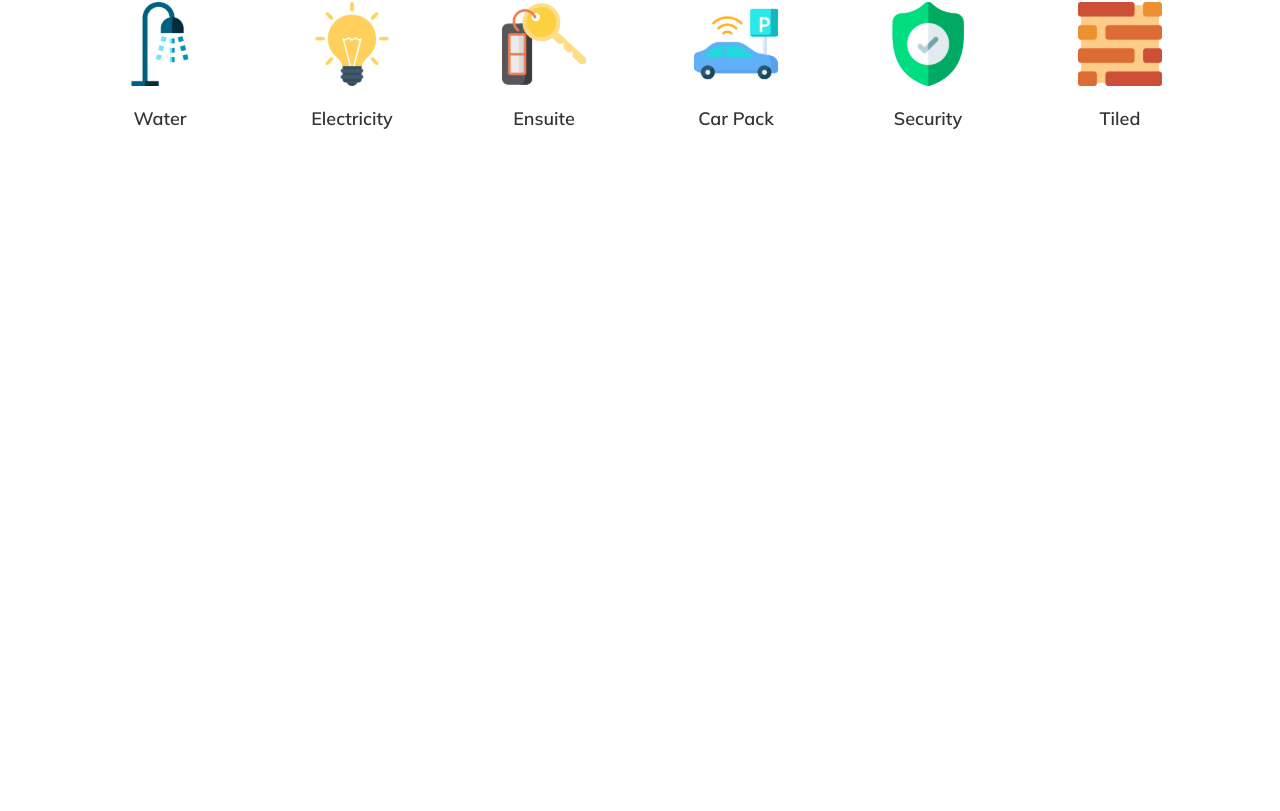
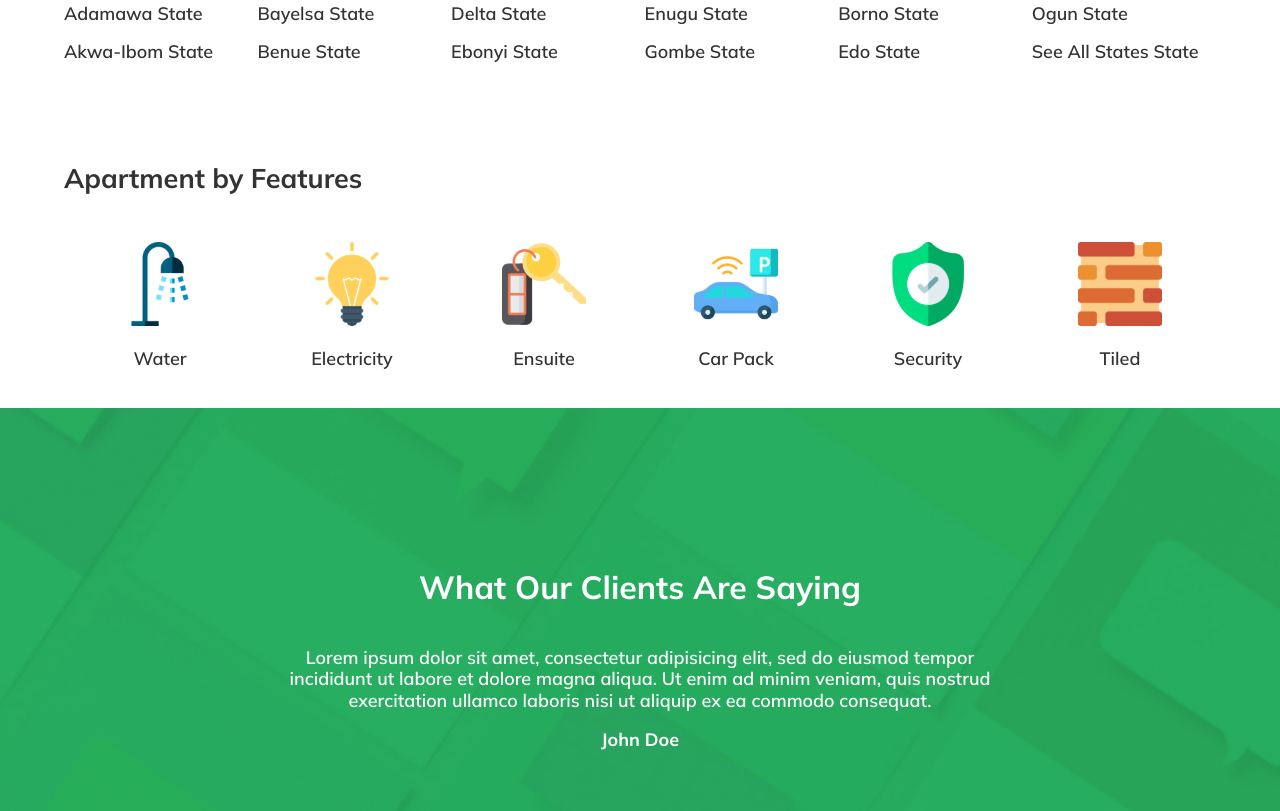
Before and after one commit to RehkMansa/kuiq, a React (Create React App) app: page / in a window 1280 px wide. Shown: the part 1875-2686 px from the top of the page. Before the commit the page ends 2043 px from the top, so only its background shows below. Built offline with nearby package versions, Linux system fonts and the light colour scheme.

Commit message:
added testimonial section

```diff
--- a/public/index.html
+++ b/public/index.html
@@ -19,7 +19,7 @@
     <link rel="manifest" href="%PUBLIC_URL%/manifest.json" />
     <title>Kuiq - Easy bookings, Quick Comfort</title>
   </head>
-  <body>
+  <body style="margin: 0">
     <noscript>You need to enable JavaScript to run this app.</noscript>
     <div id="root"></div>
   </body>
--- a/src/App.js
+++ b/src/App.js
@@ -6,14 +6,18 @@ import FeaturedSection from './components/FeaturedSection';
 import LocationSection from './components/LocationSection';
 import LocationList from './components/LocationList';
 import ApartmentFeatures from './components/ApartementFeatures';
+import Testimonials from './components/Testimonials';
 
-const RoutesContainer = styledComponents.main`
+const Container = styledComponents.main`
+  & > *{
 
+    padding: 40px 5%;
+  }
 `;
 
 function App() {
   return (
-    <div className="App">
+    <Container className="App">
       <GlobalStyles />
       <Navbar />
       <HeroSection />
@@ -21,7 +25,8 @@ function App() {
       <LocationSection />
       <LocationList />
       <ApartmentFeatures />
-    </div>
+      <Testimonials />
+    </Container>
   );
 }
 
--- a/src/components/LocationList.jsx
+++ b/src/components/LocationList.jsx
@@ -21,7 +21,7 @@ const listOfStates = [
   { name: 'See All States' },
 ];
 
-const ListDiv = styled.div`
+const ListDiv = styled.section`
   h3 {
   }
 `;
--- /dev/null
+++ b/src/components/Testimonials.jsx
@@ -0,0 +1,60 @@
+import styled from 'styled-components';
+
+const Section = styled.section`
+  display: flex;
+  justify-content: center;
+  align-items: center;
+  flex-direction: column;
+  padding: 50px 0;
+  gap: 40px;
+  text-align: center;
+  // width: 100vw;
+  position: relative;
+  background-image: url(images/banner-01.jpg);
+  background-size: cover;
+  color: #ffffff;
+  height: 60vh;
+  overflow: hidden;
+  h2 {
+    margin-top: 20px;
+    font-weight: 700;
+    font-size: 32px;
+    line-height: 40px;
+    text-transform: capitalize;
+  }
+`;
+const SectionContent = styled.div`
+  p {
+    max-width: 69ch;
+    line-height: 1.2;
+  }
+  h4 {
+    margin-top: 20px;
+    font-weight: 700;
+    font-size: 18px;
+  }
+`;
+const Overlay = styled.div`
+  position: absolute;
+  height: 100%;
+  width: 100%;
+  background-color: var(--green);
+`;
+const Testimonials = () => {
+  return (
+    <Section>
+      <h2>What our clients are saying</h2>
+      <SectionContent>
+        <p>
+          Lorem ipsum dolor sit amet, consectetur adipisicing elit, sed do
+          eiusmod tempor incididunt ut labore et dolore magna aliqua. Ut enim ad
+          minim veniam, quis nostrud exercitation ullamco laboris nisi ut
+          aliquip ex ea commodo consequat.
+        </p>
+        <h4>John Doe</h4>
+      </SectionContent>
+    </Section>
+  );
+};
+
+export default Testimonials;
--- a/src/components/styles/Global.jsx
+++ b/src/components/styles/Global.jsx
@@ -16,14 +16,15 @@ const GlobalStyles = createGlobalStyle`
     --gray5: #E0E0E0;
     --white: #fff;
     --green: #27AE60;
+    overflow-x: hidden;
   }
   body {
     font-family: 'Mulish', sans-serif;
     font-size: var(--fs-default);
     line-height: var(--lh-regular);
     font-weight: var(--fw-bold);
-    padding: 0 5%;
-    color: var(--gray1)
+    color: var(--gray1);
+    min-height: 100vh;
   }
   * {
     margin: 0;
```
Also changed, not shown: public/images/banner-01.jpg (added).
